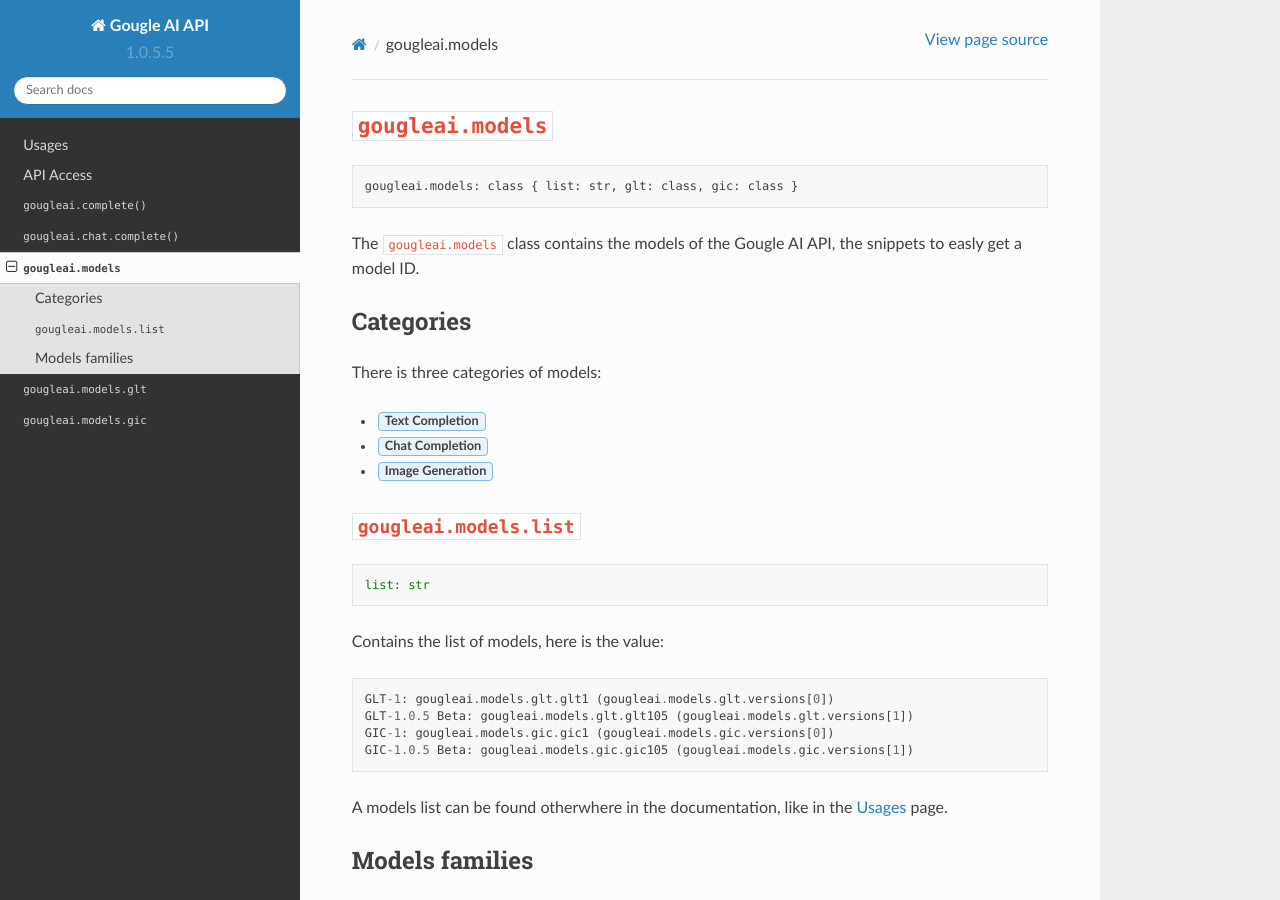
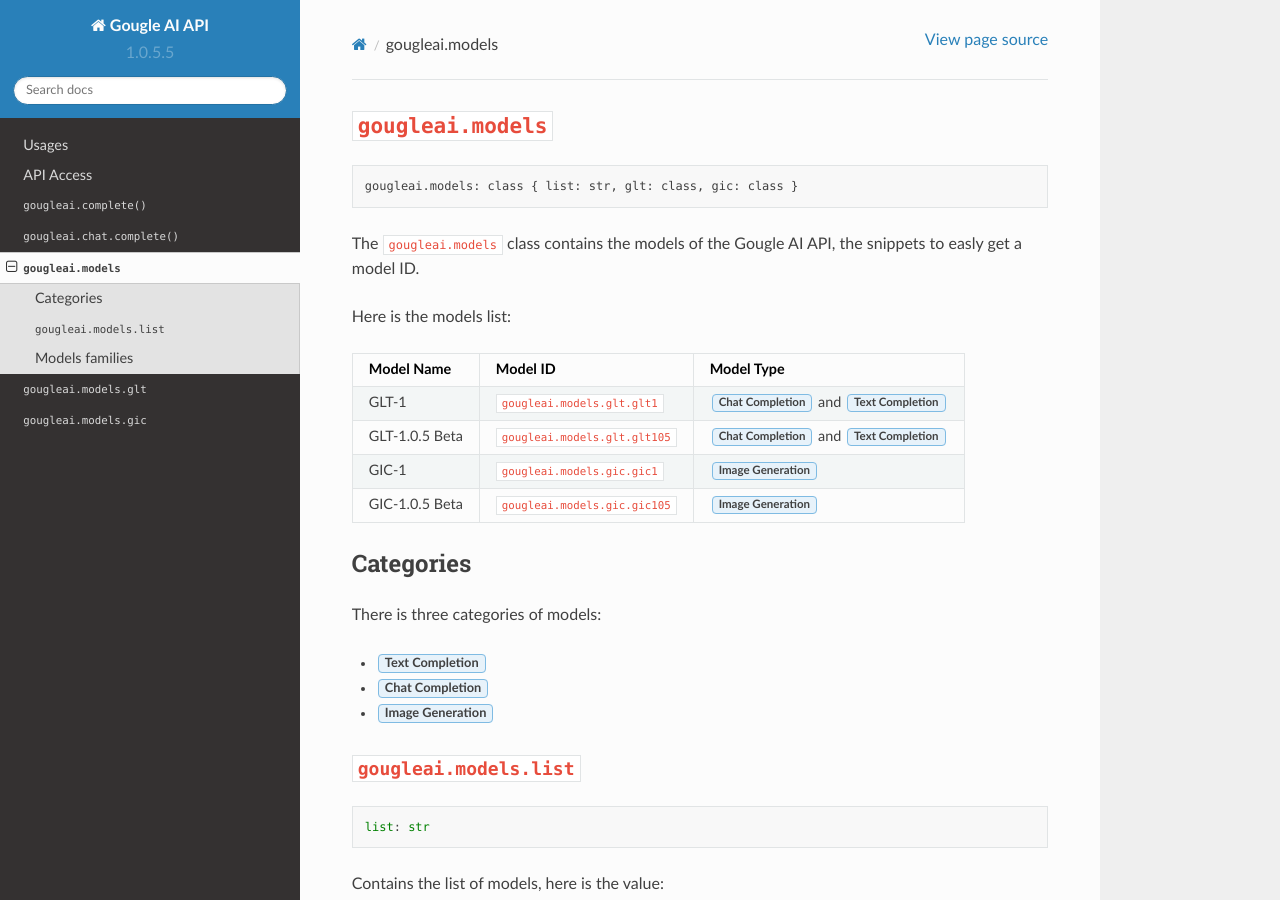
Before and after one commit to gougle-official/gougleai-docs, a Sphinx documentation site: the page built from docs/source/models.rst, in a window 1280 px wide and 900 px high. Built offline with Sphinx 7.4.7 and the Read the Docs theme 2.0.0, drawn with Linux system fonts in a browser that asks for light colours.

Commit message:
Added models list in the Model documentation.

```diff
--- a/docs/source/models.rst
+++ b/docs/source/models.rst
@@ -6,6 +6,20 @@
 	gougleai.models: class { list: str, glt: class, gic: class }
 
 The ``gougleai.models`` class contains the models of the Gougle AI API, the snippets to easly get a model ID.
+
+Here is the models list:
+
++------------------+--------------------------------+-------------------------------------------------------------+
+| Model Name       | Model ID                       | Model Type                                                  |
++==================+================================+=============================================================+
+| GLT-1            | ``gougleai.models.glt.glt1``   | :guilabel:`Chat Completion` and :guilabel:`Text Completion` |
++------------------+--------------------------------+-------------------------------------------------------------+
+| GLT-1.0.5 Beta   | ``gougleai.models.glt.glt105`` | :guilabel:`Chat Completion` and :guilabel:`Text Completion` |
++------------------+--------------------------------+-------------------------------------------------------------+
+| GIC-1            | ``gougleai.models.gic.gic1``   | :guilabel:`Image Generation`                                |
++------------------+--------------------------------+-------------------------------------------------------------+
+| GIC-1.0.5 Beta   | ``gougleai.models.gic.gic105`` | :guilabel:`Image Generation`                                |
++------------------+--------------------------------+-------------------------------------------------------------+
 
 Categories
 ----------
```
